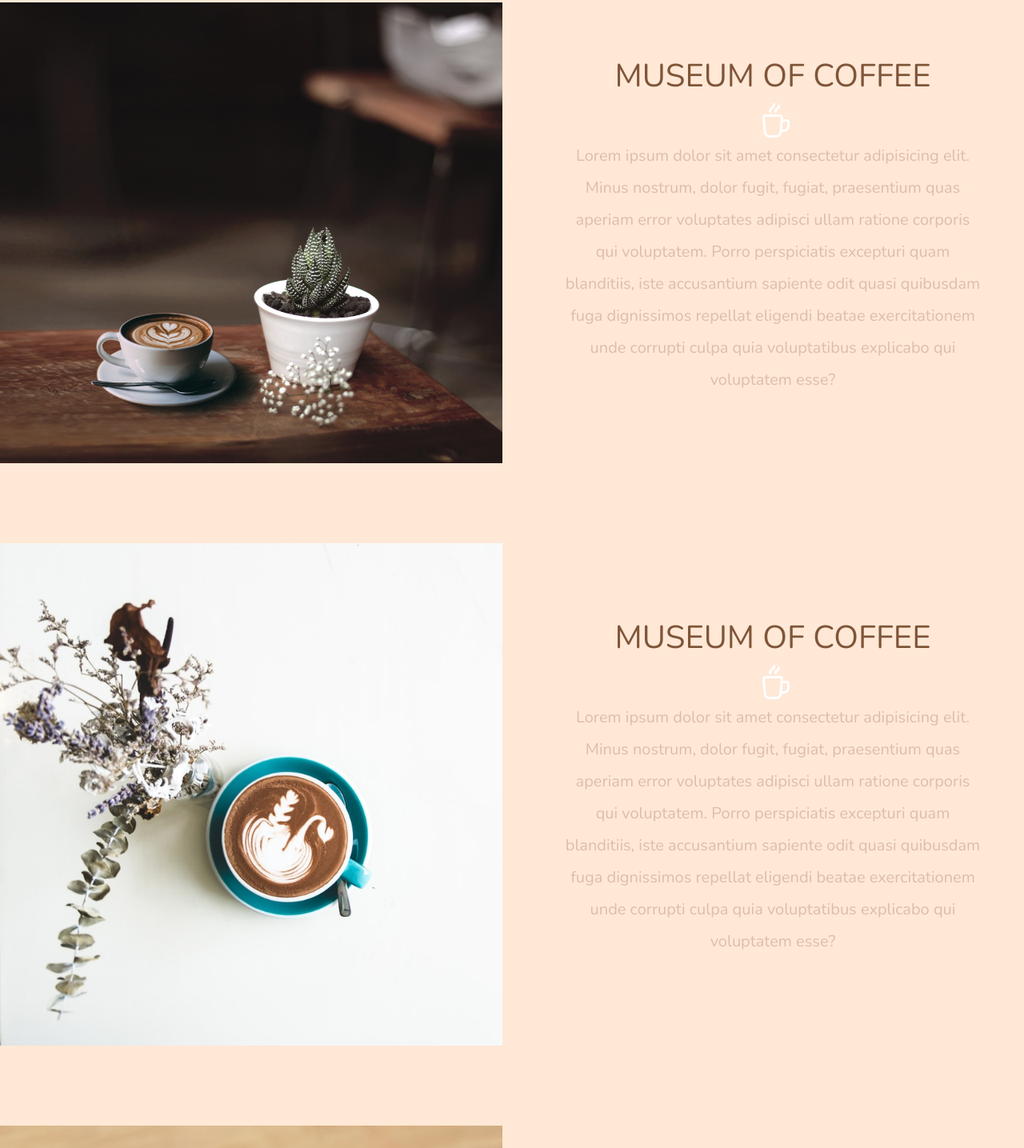
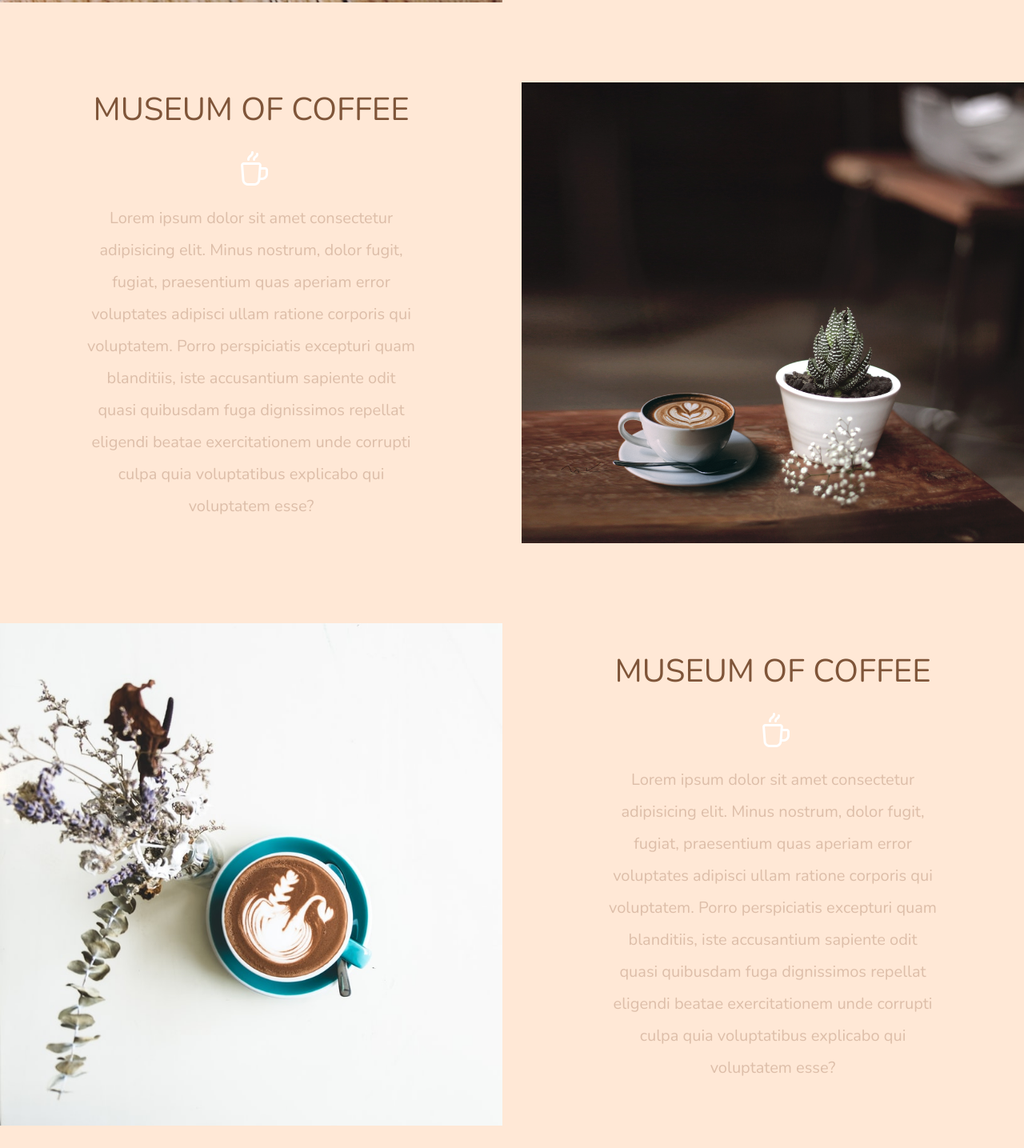
Before and after one commit to cresuta/Museum_Of_Coffee, a plain HTML site: page index.html in a window 1280 px wide. Shown: the part 1365-2800 px from the top of the page at 80% size. Drawn offline with nearby package versions, Linux system fonts and the light colour scheme.

Commit message:
Margin added to imgs and coffee icon

```diff
--- a/index.html
+++ b/index.html
@@ -30,8 +30,9 @@
         </div>
     </nav>
 
+    <!--Heading Content-->
     <section class="container-fluid">
-        <div class="row align-items-center">
+        <div class="row align-items-center content">
             <div class="col-lg-6">
                 <div id="headingGroup" class="text-center d-none d-lg-block mt-5">
                     <h1 class="">MUSEUM<span>/</span>OF<span>/</span>COFFEE</h1>
@@ -50,13 +51,14 @@
     </section>
 
     <section class="container-fluid px-0">
+        <!--Content 1-->
         <div class="row align-items-center content">
             <div class="col-md-6 order-2 order-md-1">
                 <img class="img-fluid" src="imgs/coffee_1.jpeg" alt="">
             </div>
             <div class="col-md-6 order-1 order-md-2 text-center">
                 <div class="row justify-content-center">
-                    <div class="col-10 col-lg-12 col-xl-10 blurb">
+                    <div class="col-10 col-lg-8 blurb mb-5 mb-md-0">
                         <h2>MUSEUM OF COFFEE</h2>
                         <img class="d-none d-lg-inline" src="imgs/coffee_icon.png" alt="">
                         <p class="lead">Lorem ipsum dolor sit amet consectetur adipisicing elit. Minus nostrum, dolor fugit, fugiat, praesentium quas aperiam error voluptates adipisci ullam ratione corporis qui voluptatem. Porro perspiciatis excepturi quam blanditiis, iste accusantium sapiente odit quasi quibusdam fuga dignissimos repellat eligendi beatae exercitationem unde corrupti culpa quia voluptatibus explicabo qui voluptatem esse?</p>
@@ -64,13 +66,29 @@
                 </div>
             </div>
         </div>
+        <!--Content 2-->
+        <div class="row align-items-center content">
+            <div class="col-md-6 text-center">
+                <div class="row justify-content-center">
+                    <div class="col-10 col-lg-8 blurb mb-5 mb-md-0">
+                        <h2>MUSEUM OF COFFEE</h2>
+                        <img class="d-none d-lg-inline" src="imgs/coffee_icon.png" alt="">
+                        <p class="lead">Lorem ipsum dolor sit amet consectetur adipisicing elit. Minus nostrum, dolor fugit, fugiat, praesentium quas aperiam error voluptates adipisci ullam ratione corporis qui voluptatem. Porro perspiciatis excepturi quam blanditiis, iste accusantium sapiente odit quasi quibusdam fuga dignissimos repellat eligendi beatae exercitationem unde corrupti culpa quia voluptatibus explicabo qui voluptatem esse?</p>
+                    </div>
+                </div>
+            </div>
+            <div class="col-md-6">
+                <img class="img-fluid" src="imgs/coffee_2.png" alt="">
+            </div>
+        </div>
+        <!--Content 3-->
         <div class="row align-items-center content">
             <div class="col-md-6 order-2 order-md-1">
-                <img class="img-fluid" src="imgs/coffee_2.png" alt="">
+                <img class="img-fluid" src="imgs/coffee_3.jpeg" alt="">
             </div>
             <div class="col-md-6 order-1 order-md-2 text-center">
                 <div class="row justify-content-center">
-                    <div class="col-10 col-lg-12 col-xl-10 blurb">
+                    <div class="col-10 col-lg-8 blurb mb-5 mb-md-0">
                         <h2>MUSEUM OF COFFEE</h2>
                         <img class="d-none d-lg-inline" src="imgs/coffee_icon.png" alt="">
                         <p class="lead">Lorem ipsum dolor sit amet consectetur adipisicing elit. Minus nostrum, dolor fugit, fugiat, praesentium quas aperiam error voluptates adipisci ullam ratione corporis qui voluptatem. Porro perspiciatis excepturi quam blanditiis, iste accusantium sapiente odit quasi quibusdam fuga dignissimos repellat eligendi beatae exercitationem unde corrupti culpa quia voluptatibus explicabo qui voluptatem esse?</p>
@@ -78,32 +96,19 @@
                 </div>
             </div>
         </div>
+        <!--Content 4-->
         <div class="row align-items-center content">
-            <div class="col-md-6 order-2 order-md-1">
-                <img class="img-fluid" src="imgs/coffee_3.jpeg" alt="">
-            </div>
-            <div class="col-md-6 order-1 order-md-2 text-center">
+            <div class="col-md-6 text-center">
                 <div class="row justify-content-center">
-                    <div class="col-10 col-lg-12 col-xl-10 blurb">
+                    <div class="col-10 col-lg-8 blurb mb-5 mb-md-0">
                         <h2>MUSEUM OF COFFEE</h2>
                         <img class="d-none d-lg-inline" src="imgs/coffee_icon.png" alt="">
                         <p class="lead">Lorem ipsum dolor sit amet consectetur adipisicing elit. Minus nostrum, dolor fugit, fugiat, praesentium quas aperiam error voluptates adipisci ullam ratione corporis qui voluptatem. Porro perspiciatis excepturi quam blanditiis, iste accusantium sapiente odit quasi quibusdam fuga dignissimos repellat eligendi beatae exercitationem unde corrupti culpa quia voluptatibus explicabo qui voluptatem esse?</p>
                     </div>
                 </div>
             </div>
-        </div>
-        <div class="row align-items-center content">
             <div class="col-md-6 order-2 order-md-1">
                 <img class="img-fluid" src="imgs/coffee_5.jpeg" alt="">
-            </div>
-            <div class="col-md-6 order-1 order-md-2 text-center">
-                <div class="row justify-content-center">
-                    <div class="col-10 col-lg-12 col-xl-10 blurb">
-                        <h2>MUSEUM OF COFFEE</h2>
-                        <img class="d-none d-lg-inline" src="imgs/coffee_icon.png" alt="">
-                        <p class="lead">Lorem ipsum dolor sit amet consectetur adipisicing elit. Minus nostrum, dolor fugit, fugiat, praesentium quas aperiam error voluptates adipisci ullam ratione corporis qui voluptatem. Porro perspiciatis excepturi quam blanditiis, iste accusantium sapiente odit quasi quibusdam fuga dignissimos repellat eligendi beatae exercitationem unde corrupti culpa quia voluptatibus explicabo qui voluptatem esse?</p>
-                    </div>
-                </div>
             </div>
         </div>
     </section>
--- a/style.css
+++ b/style.css
@@ -47,6 +47,10 @@ body {
     line-height: 2;
 }
 
+.blurb img {
+    margin: 1.125rem;
+}
+
 .content {
     margin-bottom: 100px;
 }
```
